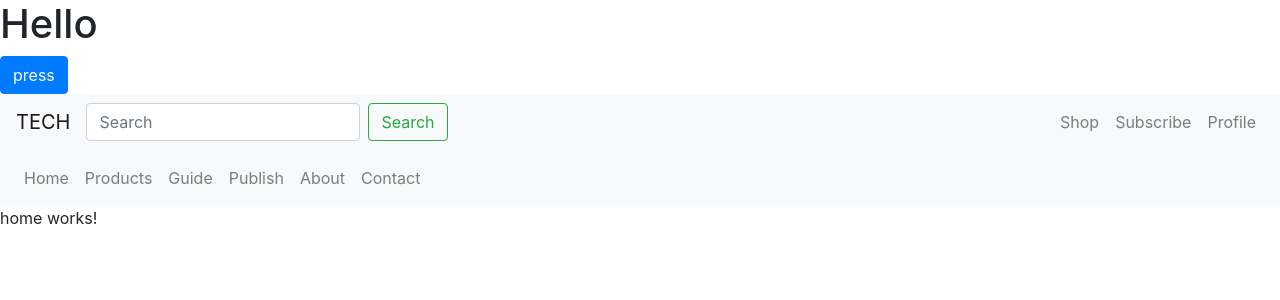
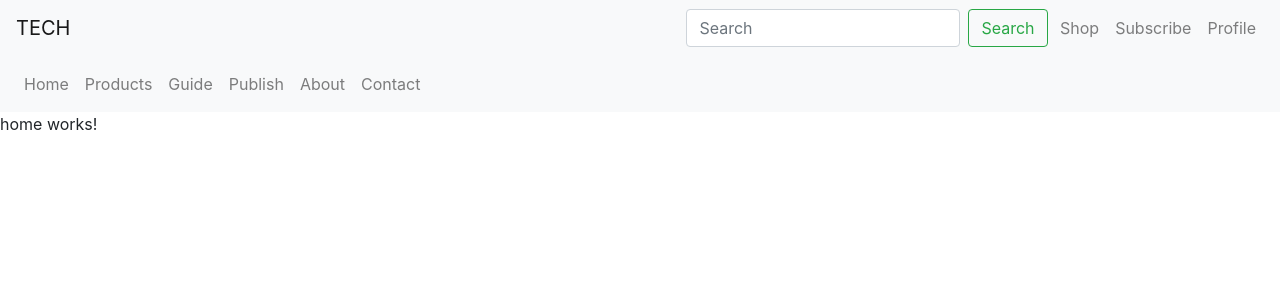
Before and after one commit to MI6-ai/finalproject, an Angular app: page / in a window 1280 px wide. Shown: the top 300 px of the page. Built offline with nearby package versions, Linux system fonts and the light colour scheme.

Commit message:
changes2

```diff
--- a/src/app/app.component.html
+++ b/src/app/app.component.html
@@ -1,5 +1,4 @@
-<h1>Hello</h1>
-<button class="btn btn-primary">press</button>
+
 <app-navbar></app-navbar>
 <div>
     <router-outlet></router-outlet>
--- a/src/app/navbar/navbar.component.css
+++ b/src/app/navbar/navbar.component.css
@@ -0,0 +1,3 @@
+.searchForm {
+    margin-left: 600px;
+}
```
